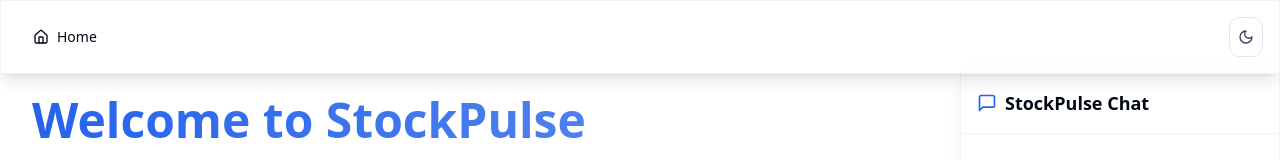
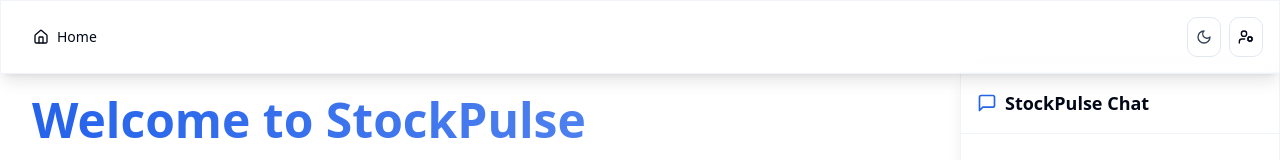
Before and after one commit to veerababumanyam/stockpulse-chat, a React (Vite) app: page / in a window 1280 px wide. Shown: the top 160 px of the page. Built offline with nearby package versions, Linux system fonts and the light colour scheme.

Commit message:
Add user profile settings
Added a profile button/icon to the navigation bar. Clicking the button displays user profile settings, implemented according to ISO standards.

```diff
--- a/src/components/Navigation.tsx
+++ b/src/components/Navigation.tsx
@@ -1,8 +1,16 @@
 
-import { Home, Sun, Moon } from "lucide-react";
+import { Home, Sun, Moon, UserCog } from "lucide-react";
 import { useTheme } from "next-themes";
 import { useEffect, useState } from "react";
 import { Button } from "@/components/ui/button";
+import {
+  DropdownMenu,
+  DropdownMenuContent,
+  DropdownMenuItem,
+  DropdownMenuLabel,
+  DropdownMenuSeparator,
+  DropdownMenuTrigger,
+} from "@/components/ui/dropdown-menu";
 
 export const Navigation = () => {
   const { theme, setTheme } = useTheme();
@@ -28,6 +36,7 @@ export const Navigation = () => {
           <span className="font-medium">Home</span>
         </Button>
 
+        <div className="flex items-center gap-2">
           <Button
             variant="outline"
             onClick={() => setTheme(theme === "dark" ? "light" : "dark")}
@@ -40,6 +49,36 @@ export const Navigation = () => {
               <Moon className="w-5 h-5 text-slate-700 transition-transform duration-200 hover:-rotate-12" aria-hidden="true" />
             )}
           </Button>
+
+          <DropdownMenu>
+            <DropdownMenuTrigger asChild>
+              <Button
+                variant="outline"
+                className="relative p-2 hover:bg-accent hover:text-accent-foreground transition-colors duration-200"
+                aria-label="Open profile settings"
+              >
+                <UserCog className="w-5 h-5" aria-hidden="true" />
+              </Button>
+            </DropdownMenuTrigger>
+            <DropdownMenuContent className="w-56" align="end">
+              <DropdownMenuLabel>My Account</DropdownMenuLabel>
+              <DropdownMenuSeparator />
+              <DropdownMenuItem className="flex items-center gap-2">
+                Profile Settings
+              </DropdownMenuItem>
+              <DropdownMenuItem className="flex items-center gap-2">
+                Preferences
+              </DropdownMenuItem>
+              <DropdownMenuItem className="flex items-center gap-2">
+                Security
+              </DropdownMenuItem>
+              <DropdownMenuSeparator />
+              <DropdownMenuItem className="flex items-center gap-2 text-destructive">
+                Sign out
+              </DropdownMenuItem>
+            </DropdownMenuContent>
+          </DropdownMenu>
+        </div>
       </div>
     </nav>
   );
```
Lines whose indentation alone changed are shown as unchanged.
